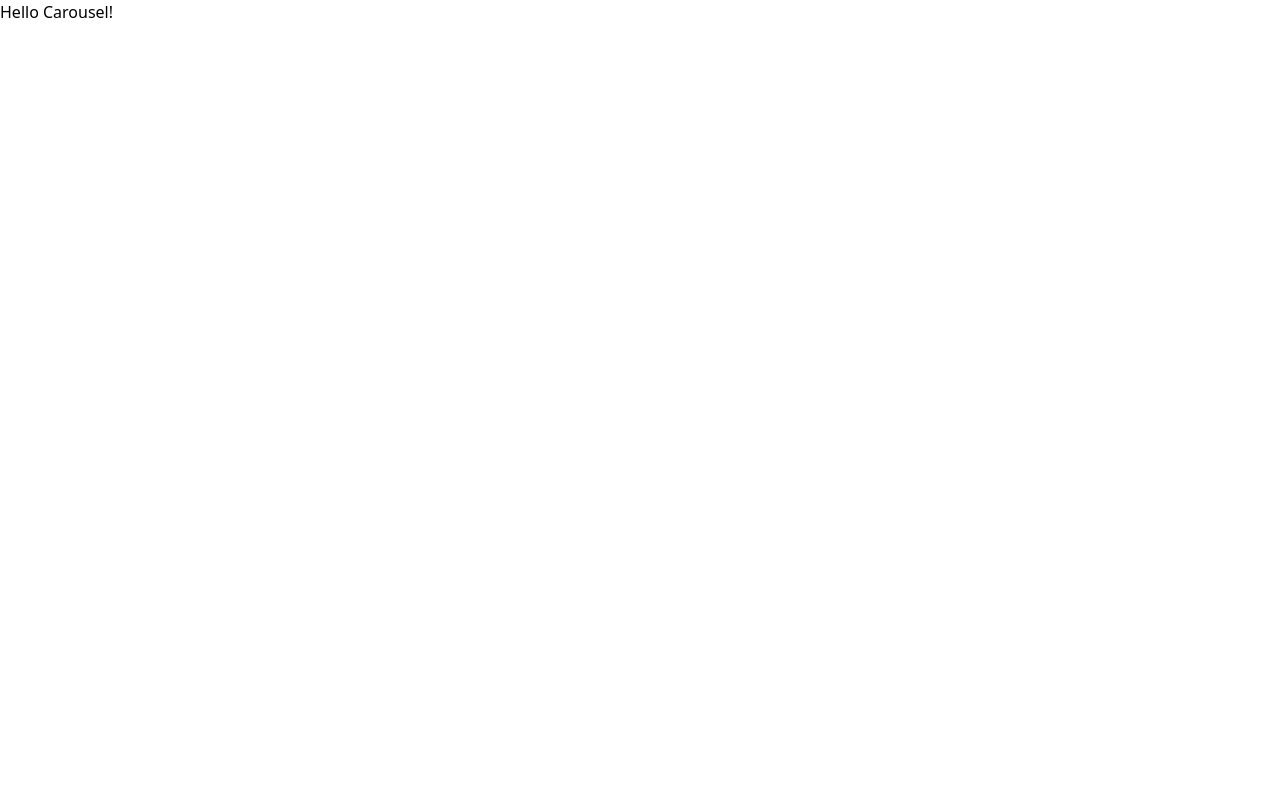
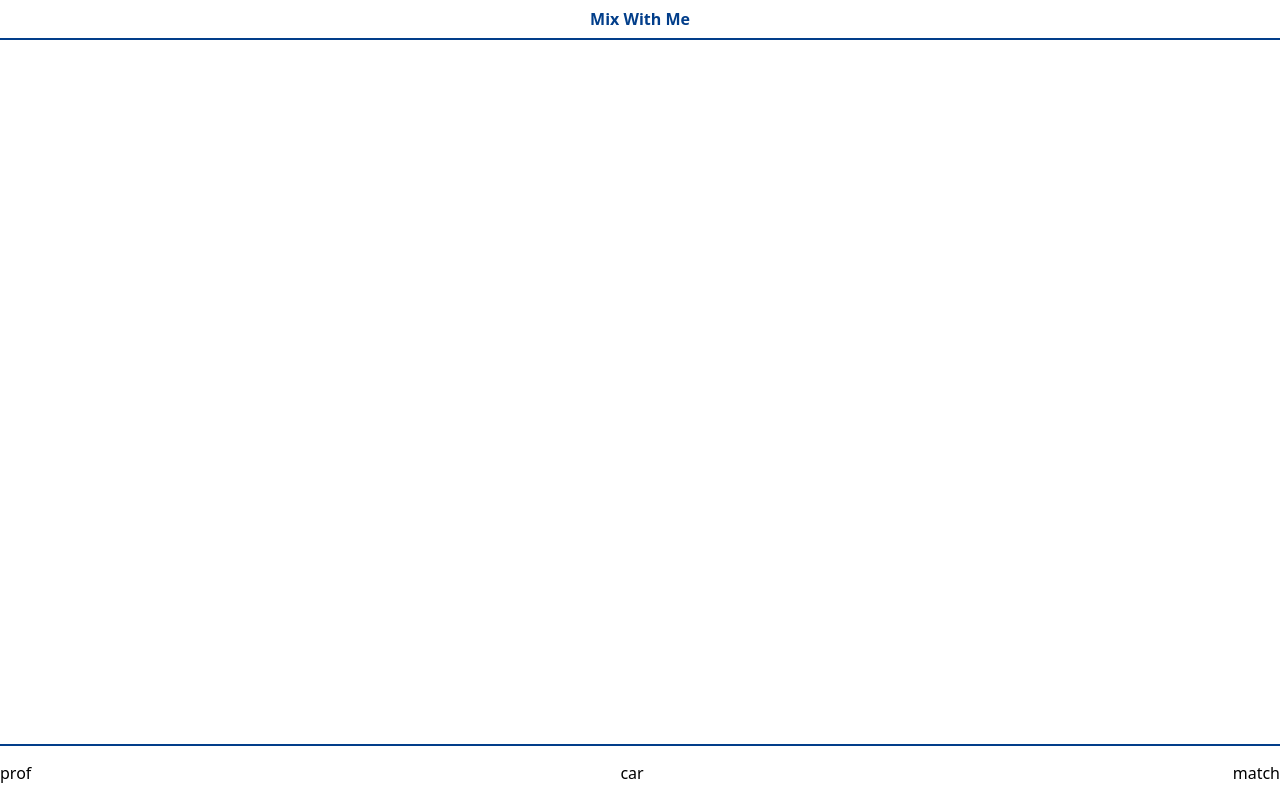
Before and after one commit to kwolsink/mix-with-me, a Vue app: page /#/carousel in a window 1280 px wide. Built offline with nearby package versions, Linux system fonts and the light colour scheme.

Commit message:
basic carousel ui skeleton

```diff
--- a/src/components/Carousel.vue
+++ b/src/components/Carousel.vue
@@ -1,3 +1,21 @@
 <template>
-    Hello Carousel!
+    <div class=" h-screen flex flex-col">
+        <div class="banner flex flex-row border-b-2 border-primary-color h-10 items-center justify-center pl-2 pr-2">
+            <span class="middle font-semibold text-primary-color">
+                Mix With Me
+            </span>
+        </div>
+
+
+        <div class="footer mt-auto flex flex-row border-t-2 border-primary-color h-14 items-center justify-between">
+            <span>prof</span>
+            <span>car</span>
+            <span>match</span>
+        </div>
+    </div>
+
 </template>
+
+
+<style scoped>
+</style>
```
